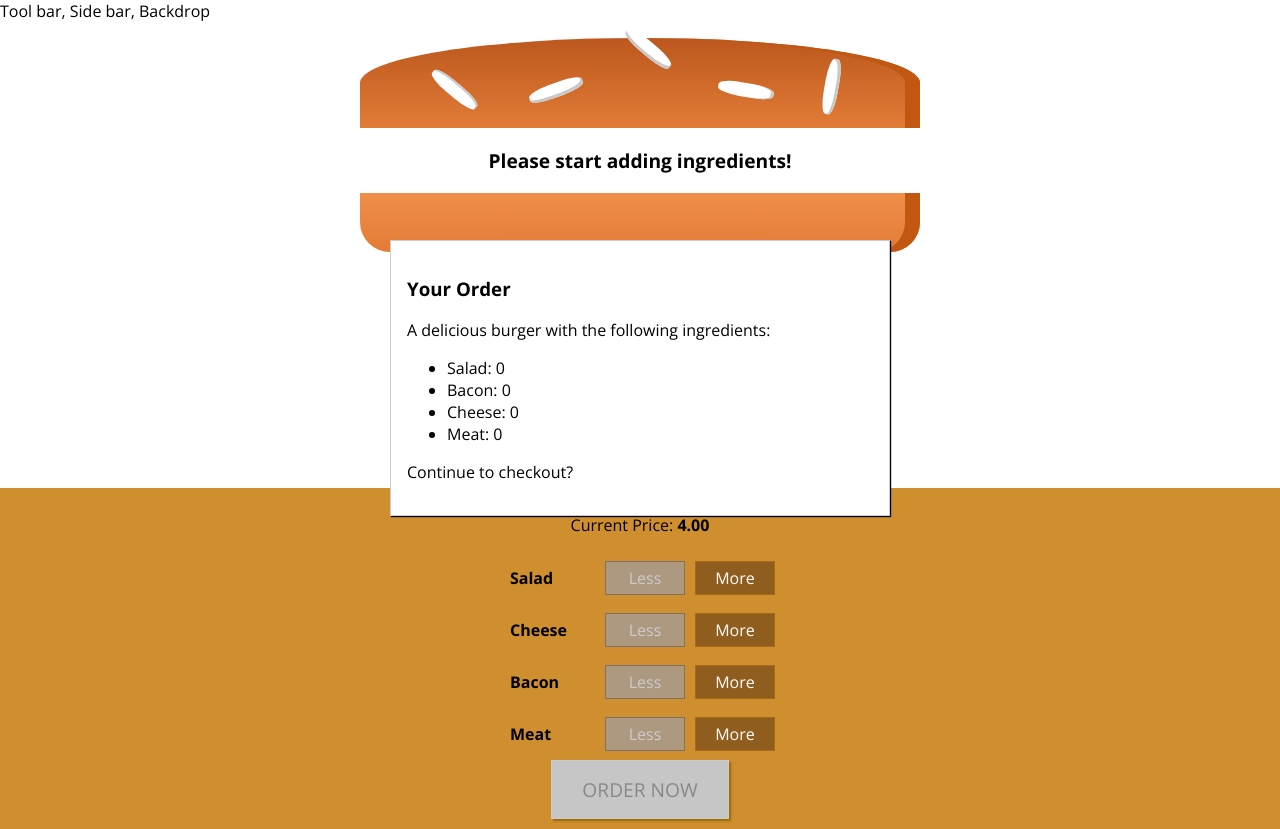
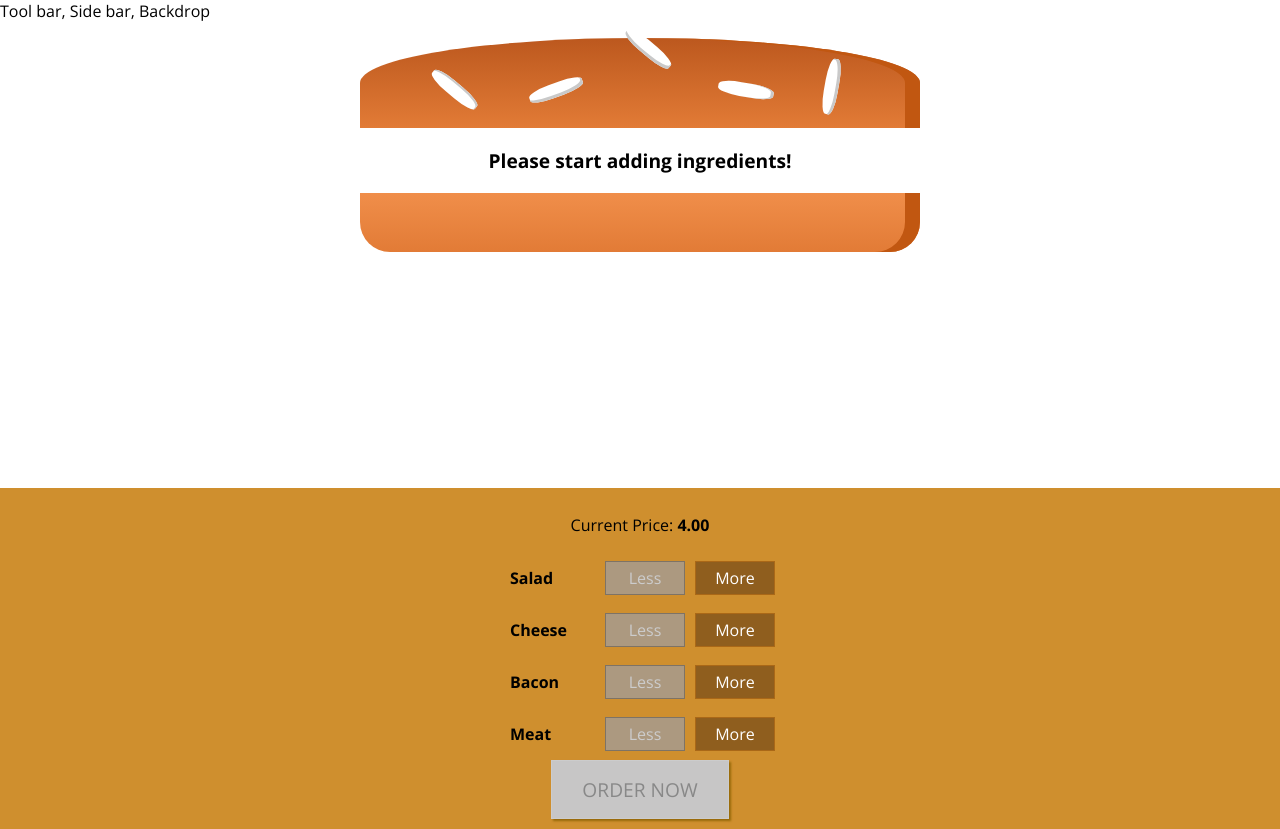
Before and after one commit to dishant90/burger-builder-app, a React (Create React App) app: page / in a window 1280 px wide. Built offline with nearby package versions, Linux system fonts and the light colour scheme.

Commit message:
Showing & hiding the order summary modal

```diff
--- a/src/components/Burger/BuildControls/BuildControls.js
+++ b/src/components/Burger/BuildControls/BuildControls.js
@@ -23,7 +23,8 @@
         })}
         <button
             className={classes.OrderButton}
-            disabled={!props.purchasable}>ORDER NOW</button>
+            disabled={!props.purchasable}
+            onClick={props.ordered}>ORDER NOW</button>
     </div>
 );
 
--- a/src/components/ui/Modal/Modal.js
+++ b/src/components/ui/Modal/Modal.js
@@ -3,7 +3,13 @@
 import classes from './Modal.module.css'
 
 const modal = (props) => (
-    <div className={classes.Modal}>
+    <div
+        className={classes.Modal}
+        style={{
+            transform: props.show ? 'translateY(0)' : 'transalteY(-100vh)',
+            opacity: props.show ? '1' : '0'
+        }}
+    >
         {props.children}
     </div>
 );
--- a/src/containers/BurgerBuilder/BurgerBuilder.js
+++ b/src/containers/BurgerBuilder/BurgerBuilder.js
@@ -23,7 +23,8 @@
             meat: 0
         },
         totalPrice: 4,
-        purchasable: false
+        purchasable: false,
+        purchasing: false
     }
 
     updatePurchasable = (ingredients) => {
@@ -38,6 +39,10 @@
         this.setState({
             purchasable: sum > 0
         })
+    }
+
+    purchaseHandler = () => {
+        this.setState({purchasing: true});
     }
 
     addIngredientHandler = (type) => {
@@ -91,7 +96,7 @@
         }
         return (
             <Aux>
-                <Modal>
+                <Modal show={this.state.purchasing}>
                     <OrderSummary ingredients={this.state.ingredients} />
                 </Modal>
                 <Burger ingredients={this.state.ingredients} />
@@ -100,6 +105,7 @@
                     removeIngredient={this.removeIngredientHandler}
                     disabled={disabledInfo}
                     purchasable={this.state.purchasable}
+                    ordered={this.purchaseHandler}
                     price={this.state.totalPrice.toFixed(2)} />
             </Aux>
         );
```
